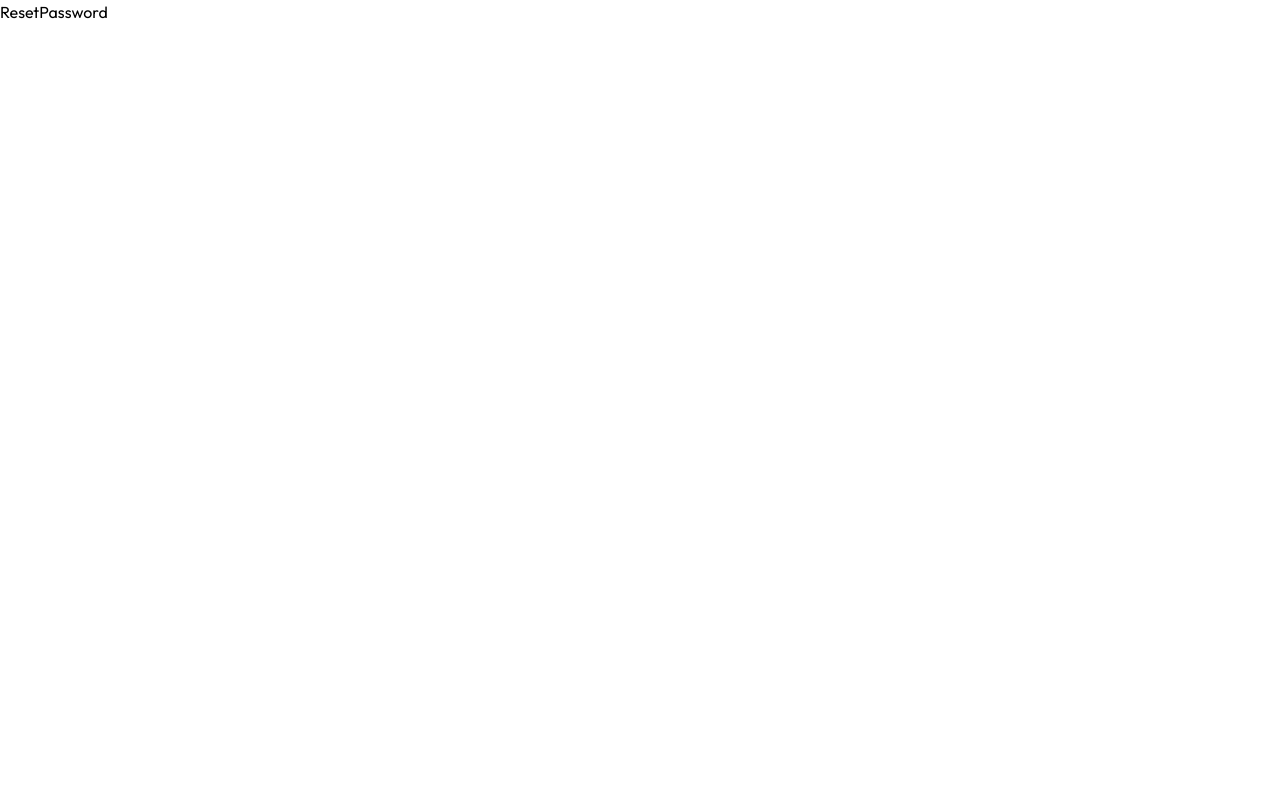
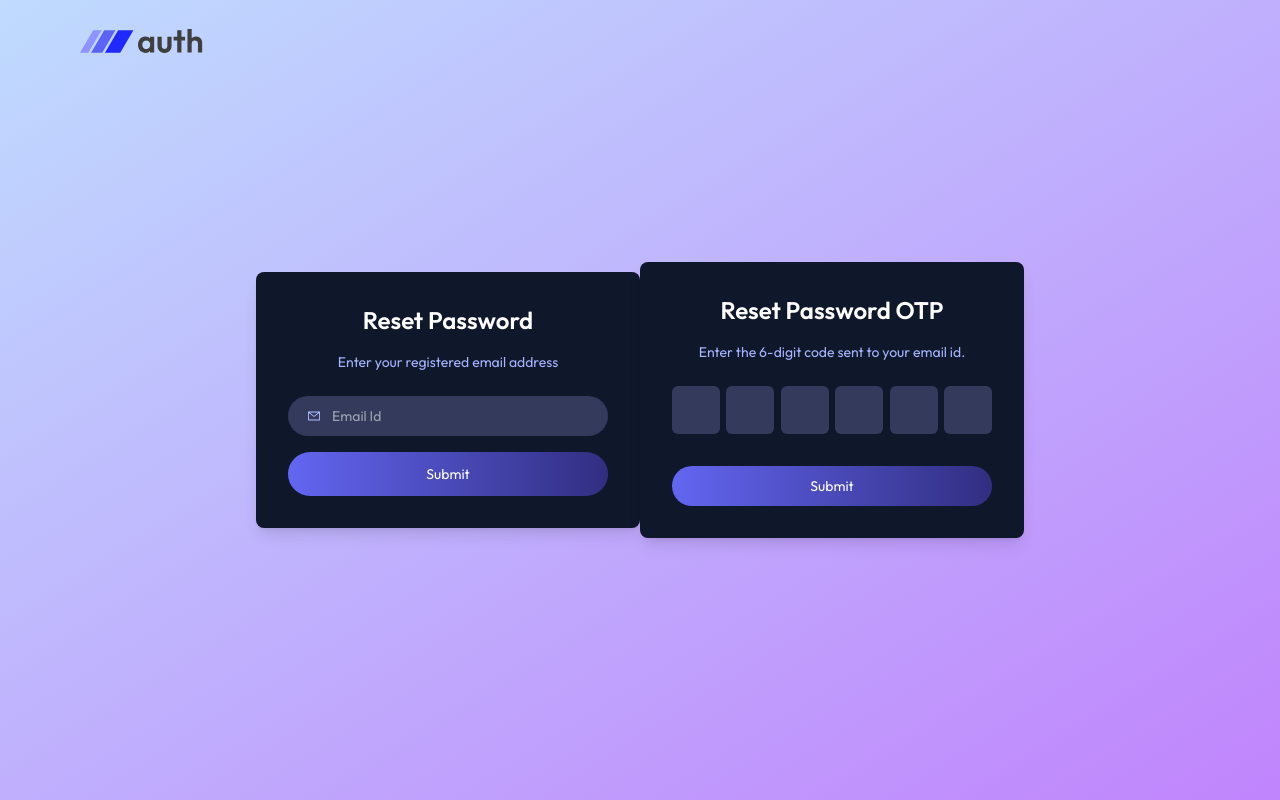
Before and after one commit to anjany06/Adv-Auth, a React (Vite) app in the folder frontend/: page /reset-password in a window 1280 px wide. Built offline with nearby package versions, Linux system fonts and the light colour scheme; no server answers.

Commit message:
UI : reset passowrd UI done

```diff
--- a/frontend/src/pages/EmailVerify.jsx
+++ b/frontend/src/pages/EmailVerify.jsx
@@ -12,6 +12,7 @@
     useContext(AppContext);
 
   const navigate = useNavigate();
+
   const inputRefs = React.useRef([]);
 
   //to move the input to next input after inserting 1 number
--- a/frontend/src/pages/ResetPassword.jsx
+++ b/frontend/src/pages/ResetPassword.jsx
@@ -1,9 +1,105 @@
-import React from 'react'
+import React, { useState } from "react";
+import { assets } from "../assets/assets";
+import { useNavigate } from "react-router-dom";
 
 const ResetPassword = () => {
+  const navigate = useNavigate();
+  const [email, setEmail] = useState("");
+
+  const inputRefs = React.useRef([]);
+
+  //to move the input to next input after inserting 1 number
+  const handleInput = (e, index) => {
+    if (e.target.value.length > 0 && index < inputRefs.current.length - 1) {
+      inputRefs.current[index + 1].focus();
+    }
+  };
+
+  //to delete the number on backspace
+  const handleKeyDown = (e, index) => {
+    if (e.key === "Backspace" && e.target.value === "" && index > 0) {
+      inputRefs.current[index - 1].focus();
+    }
+  };
+  // to handle paste if someone directly going to paste the otp
+  const handlePaste = (e) => {
+    //this will store the data from clipboard
+    const paste = e.clipboardData.getData("text");
+    //this will split the paste data into array of numbers
+    const pasteArray = paste.split("");
+    //this will loop through the array and focus on each input
+    pasteArray.forEach((char, index) => {
+      if (inputRefs.current[index]) {
+        //this will add each number to each input field
+        inputRefs.current[index].value = char;
+      }
+    });
+  };
+
   return (
-    <div>ResetPassword</div>
-  )
-}
+    <div className="flex items-center justify-center min-h-screen bg-gradient-to-br from-blue-200 to-purple-400">
+      <img
+        src={assets.logo}
+        alt=""
+        className="absolute left-5 sm:left-20 top-5
+      w-28 sm:w-32 cursor-pointer"
+        onClick={() => navigate("/")}
+      />
+      <form className="bg-slate-900 p-8 rounded-lg shadow-lg w-96 text-sm">
+        <h1 className="text-white text-2xl font-semibold text-center mb-4">
+          Reset Password
+        </h1>
+        <p className="text-center mb-6 text-indigo-300">
+          Enter your registered email address
+        </p>
+        <div className="mb-4 flex items-center gap-3 w-full px-5 py-2.5 rounded-full bg-[#333A5C]">
+          <img src={assets.mail_icon} alt="" className="w-3 h-3" />
+          <input
+            type="email"
+            placeholder="Email Id"
+            className="bg-transparent outline-none text-white"
+            value={email}
+            onChange={(e) => setEmail(e.target.value)}
+            required
+          />
+        </div>
+        <button className="w-full py-3 bg-gradient-to-r from-indigo-500 to-indigo-900 text-white rounded-full">
+          Submit
+        </button>
+      </form>
 
-export default ResetPassword
+      {/* otp input form */}
+      <form className="bg-slate-900 p-8 rounded-lg shadow-lg w-96 text-sm">
+        <h1 className="text-white text-2xl font-semibold text-center mb-4">
+          Reset Password OTP
+        </h1>
+        <p className="text-center mb-6 text-indigo-300">
+          Enter the 6-digit code sent to your email id.
+        </p>
+        <div className="flex justify-between mb-8 " onPaste={handlePaste}>
+          {Array(6)
+            .fill(0)
+            .map((_, index) => (
+              <input
+                type="text"
+                maxLength="1"
+                key={index}
+                required
+                className="w-12 h-12 bg-[#333A5C] text-wrap text-center text-white text-xl rounded-md"
+                ref={(e) => (inputRefs.current[index] = e)}
+                onInput={(e) => handleInput(e, index)}
+                onKeyDown={(e) => handleKeyDown(e, index)}
+              />
+            ))}
+        </div>
+        <button className="w-full py-2.5 bg-gradient-to-r from-indigo-500 to-indigo-900 text-white rounded-full">
+          Submit
+        </button>
+      </form>
+
+      {/* enter New Password form */}
+    </div>
+  );
+};
+
+export default ResetPassword;
```
